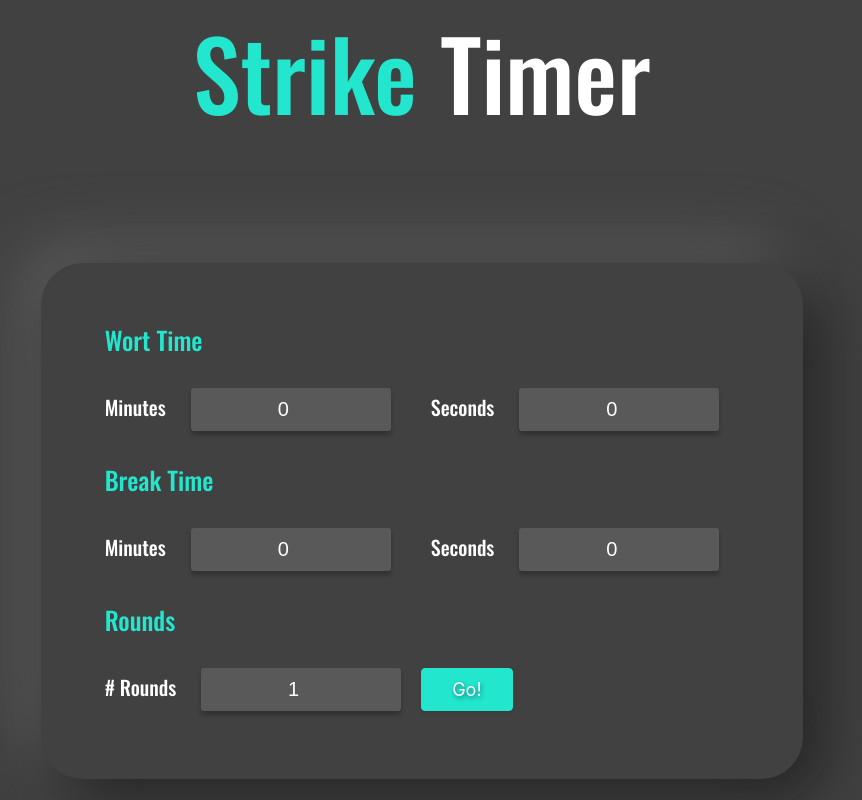
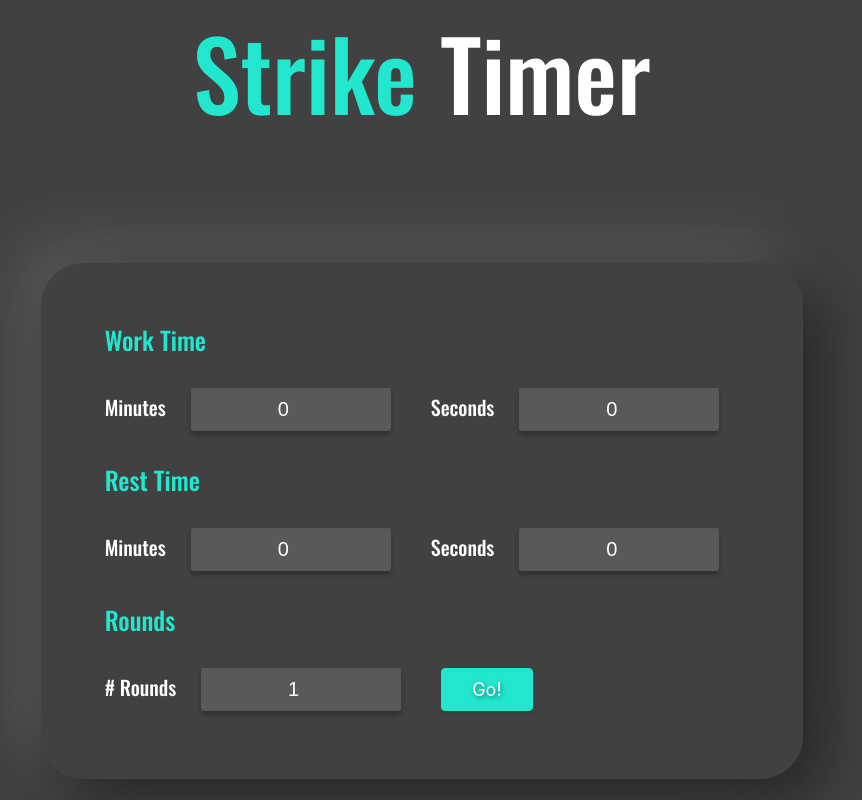
Before and after one commit to Gissell10/strikeTimer, a Next.js app: page / in a window 1280 px wide. Shown: the top 800 px of the page, without its empty margins (218-1080 px from the left). Built offline with nearby package versions, Linux system fonts and the light colour scheme.

Commit message:
fixing Css max-350px

```diff
--- a/components/TimeForm.jsx
+++ b/components/TimeForm.jsx
@@ -19,7 +19,7 @@ export default function TimeForm(props) {
   return (
     <div className={styles.timeForm}>
       <form onSubmit={onTrigger}>
-        <p>Wort Time</p>
+        <p>Work Time</p>
         <div className={styles.timers}>
           <div>
             <label>Minutes</label>
@@ -44,7 +44,7 @@ export default function TimeForm(props) {
           </div>
         </div>
 
-        <p>Break Time</p>
+        <p>Rest Time</p>
 
         <div className={styles.timers}>
           <div>
@@ -70,6 +70,7 @@ export default function TimeForm(props) {
           </div>
         </div>
         <p>Rounds</p>
+        <div className={styles.timers}>
           <div>
             <label> # Rounds</label>
             <input
@@ -79,6 +80,7 @@ export default function TimeForm(props) {
               name="rounds"
               defaultValue="1"
             />
+          </div>
 
           <button type="submit" className={styles.btnSubmit}>
             Go!
--- a/components/home.module.css
+++ b/components/home.module.css
@@ -10,6 +10,7 @@
   flex-direction: column;
   align-items: center;
   margin-bottom: 100px;
+  justify-content: center;
 }
 
 .timers {
@@ -94,25 +95,38 @@
   position: relative;
   border-radius: 50%;
 }
+@media (max-width: 350px) {
+  .grid {
+    width: 60%;
+    flex-direction: column;
+  }
+  .timeForm {
+    margin: 20px 30px 30px 30px;
+    padding: 0 3em 0 3em;
+  }
+
+  .brand {
+    font-size: 2rem;
+  }
+  .container {
+    min-height: 30vh;
+    padding: 0 0.5rem;
+    display: flex;
+    flex-direction: row;
+    justify-content: center;
+    align-items: center;
+  }
+  .button {
+    margin: 2rem;
+  }
+  .timers {
+    gap: 5px;
+  }
+}
 @media (max-width: 600px) {
   .grid {
     width: 100%;
     flex-direction: column;
-  }
-}
-
-@media (max-width: 350px) {
-  .grid {
-    width: 100%;
-    flex-direction: column;
-  }
-  .container {
-    min-height: 40vh;
-    padding: 0 0.5rem;
-    display: flex;
-    flex-direction: column;
-    justify-content: center;
-    align-items: center;
   }
 }
 
--- a/styles/Home.module.css
+++ b/styles/Home.module.css
@@ -103,8 +103,12 @@
 
 @media (max-width: 350px) {
   .grid {
-    width: 100%;
+    width: 60%;
     flex-direction: column;
+  }
+  .brand {
+    font-size: 3rem;
+    justify-content: center;
   }
   .container {
     min-height: 40vh;
--- a/styles/globals.css
+++ b/styles/globals.css
@@ -108,3 +108,17 @@ footer {
     padding: 10px 30px;
   }
 }
+
+@media (max-width: 350px) {
+  input {
+    font-size: 15px;
+    width: 100px;
+    margin: 0;
+  }
+  form {
+    padding: 2rem 0;
+  }
+  button {
+    transform: translateY(13px);
+  }
+}
```
Lines whose indentation alone changed are shown as unchanged.
